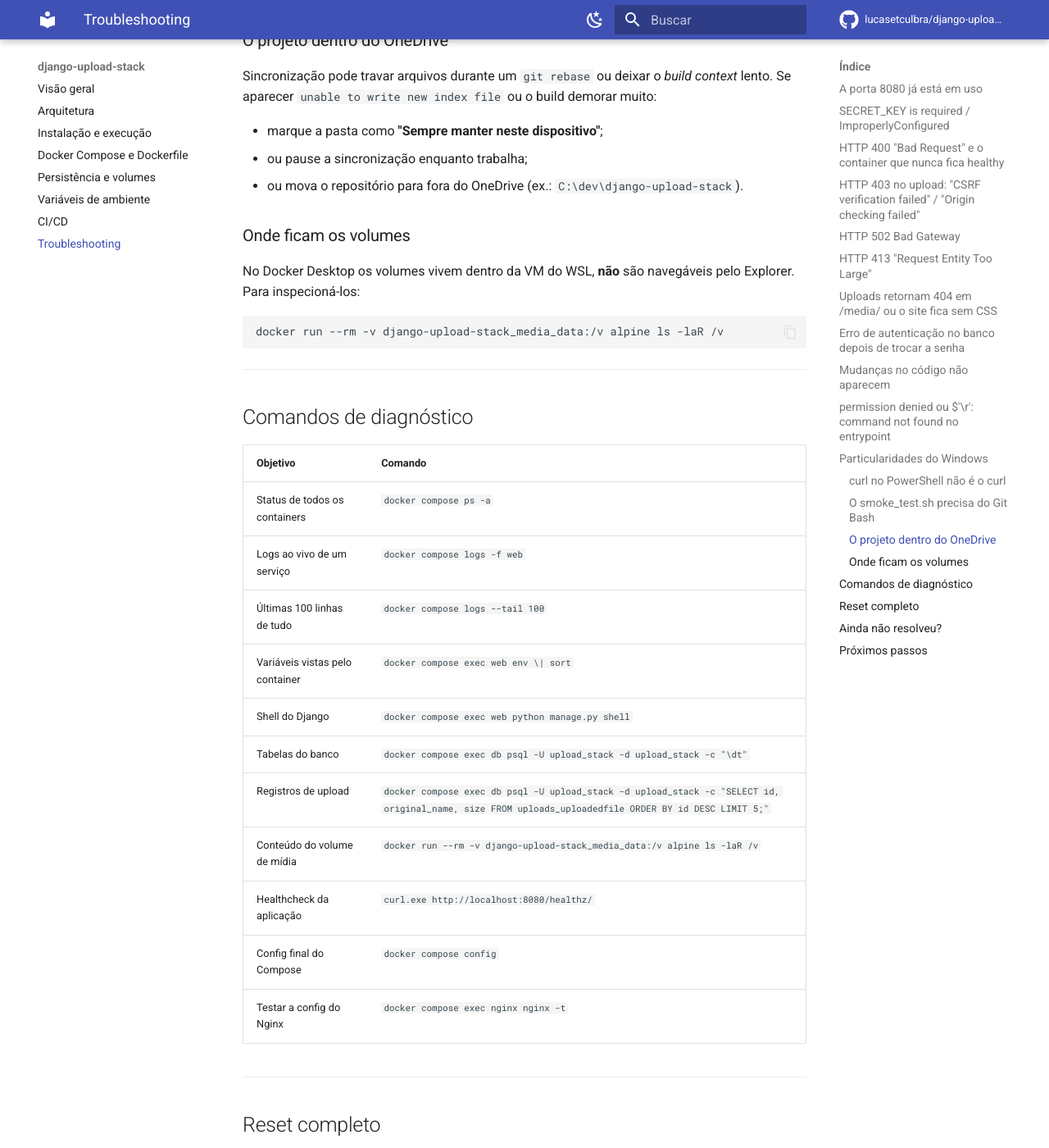
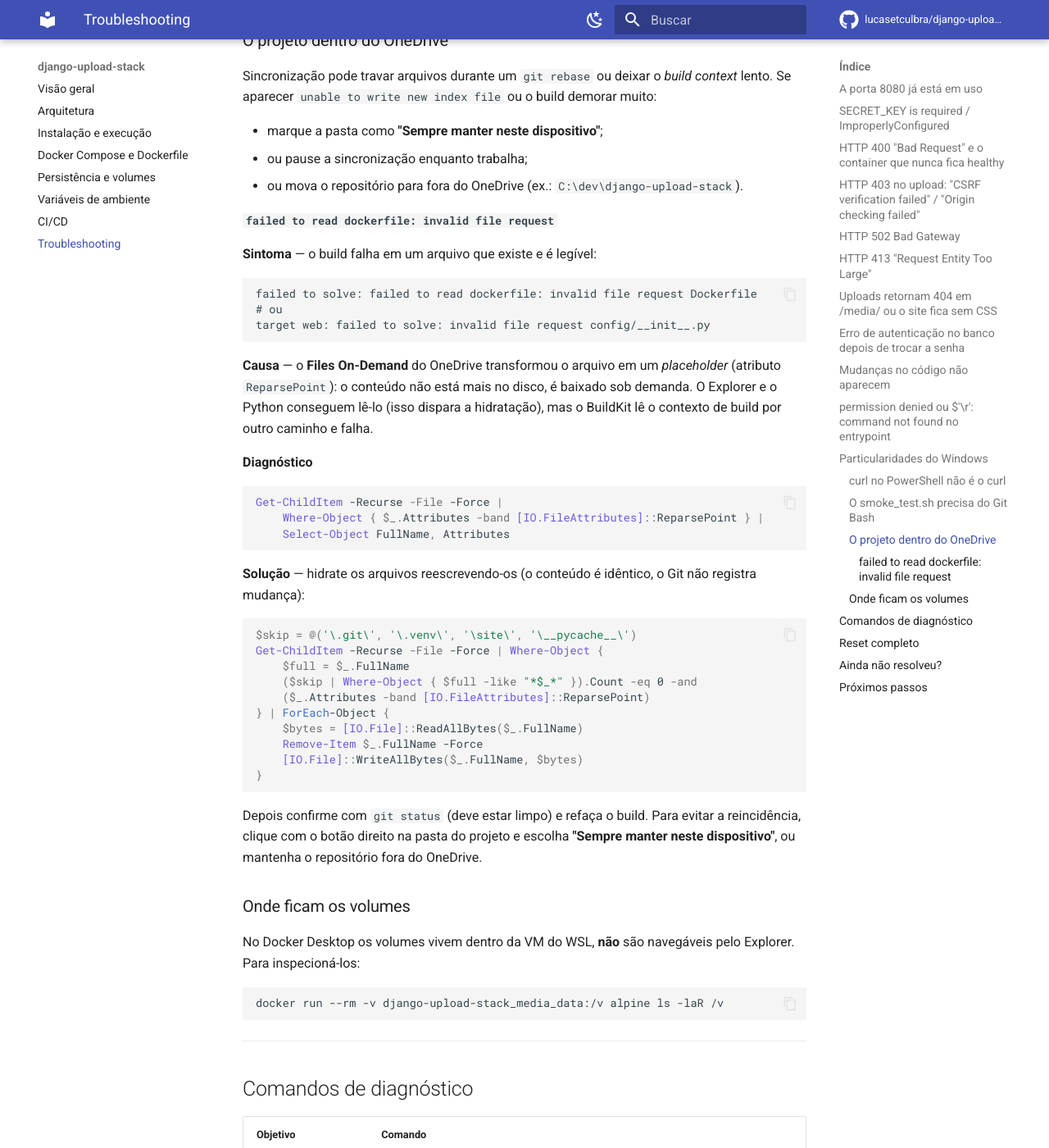
Before and after one commit to lucasetculbra/django-upload-stack, an MkDocs documentation site: the page built from docs/troubleshooting.md, in a window 1280 px wide and 1400 px high, scrolled down 8567 px. Shown: the whole window at 82% size. Built offline with MkDocs 1.6.1 and Material for MkDocs 9.7.7, drawn with Linux system fonts in a browser that asks for light colours; comment, search, counter and statistics services are not loaded.

Commit message:
docs: document the OneDrive placeholder build failure
Files On-Demand can turn tracked files into reparse-point placeholders.
Reading them from Explorer or Python hydrates them, but BuildKit reads the
build context differently and fails with "invalid file request <file>" on a
file that plainly exists, which is a confusing symptom to diagnose.

Add the symptom, the detection command and a hydration script to the
troubleshooting page.

Co-Authored-By: Claude Opus 5 (1M context) <noreply@anthropic.com>

````diff
--- a/docs/troubleshooting.md
+++ b/docs/troubleshooting.md
@@ -441,6 +441,49 @@ lento. Se aparecer `unable to write new index file` ou o build demorar muito:
 - ou pause a sincronização enquanto trabalha;
 - ou mova o repositório para fora do OneDrive (ex.: `C:\dev\django-upload-stack`).
 
+#### `failed to read dockerfile: invalid file request` {: #invalid-file-request }
+
+**Sintoma** — o build falha em um arquivo que existe e é legível:
+
+```text
+failed to solve: failed to read dockerfile: invalid file request Dockerfile
+# ou
+target web: failed to solve: invalid file request config/__init__.py
+```
+
+**Causa** — o **Files On-Demand** do OneDrive transformou o arquivo em um *placeholder*
+(atributo `ReparsePoint`): o conteúdo não está mais no disco, é baixado sob demanda. O
+Explorer e o Python conseguem lê-lo (isso dispara a hidratação), mas o BuildKit lê o
+contexto de build por outro caminho e falha.
+
+**Diagnóstico**
+
+```powershell
+Get-ChildItem -Recurse -File -Force |
+    Where-Object { $_.Attributes -band [IO.FileAttributes]::ReparsePoint } |
+    Select-Object FullName, Attributes
+```
+
+**Solução** — hidrate os arquivos reescrevendo-os (o conteúdo é idêntico, o Git não
+registra mudança):
+
+```powershell
+$skip = @('\.git\', '\.venv\', '\site\', '\__pycache__\')
+Get-ChildItem -Recurse -File -Force | Where-Object {
+    $full = $_.FullName
+    ($skip | Where-Object { $full -like "*$_*" }).Count -eq 0 -and
+    ($_.Attributes -band [IO.FileAttributes]::ReparsePoint)
+} | ForEach-Object {
+    $bytes = [IO.File]::ReadAllBytes($_.FullName)
+    Remove-Item $_.FullName -Force
+    [IO.File]::WriteAllBytes($_.FullName, $bytes)
+}
+```
+
+Depois confirme com `git status` (deve estar limpo) e refaça o build. Para evitar a
+reincidência, clique com o botão direito na pasta do projeto e escolha **"Sempre manter
+neste dispositivo"**, ou mantenha o repositório fora do OneDrive.
+
 ### Onde ficam os volumes
 
 No Docker Desktop os volumes vivem dentro da VM do WSL, **não** são navegáveis pelo
````
